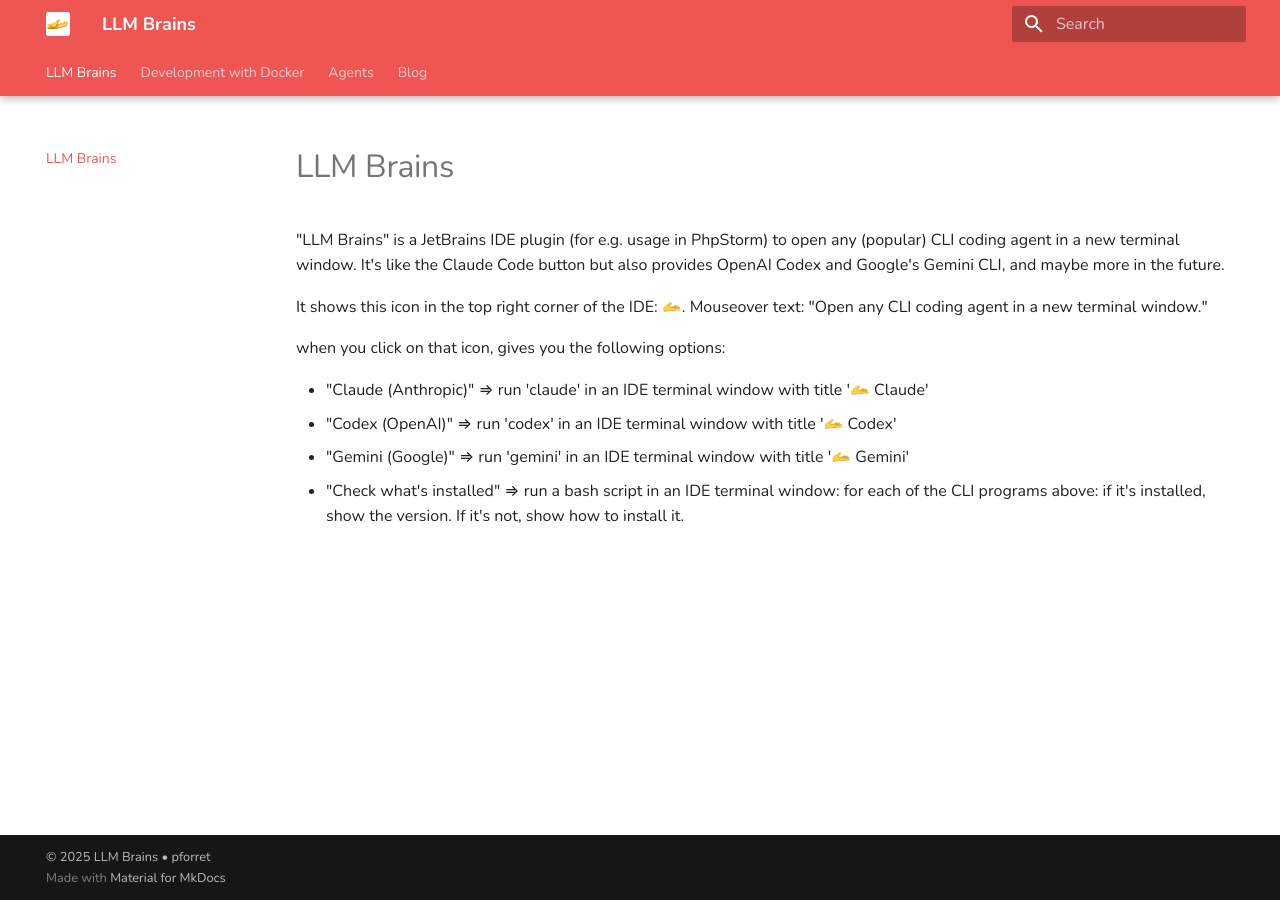
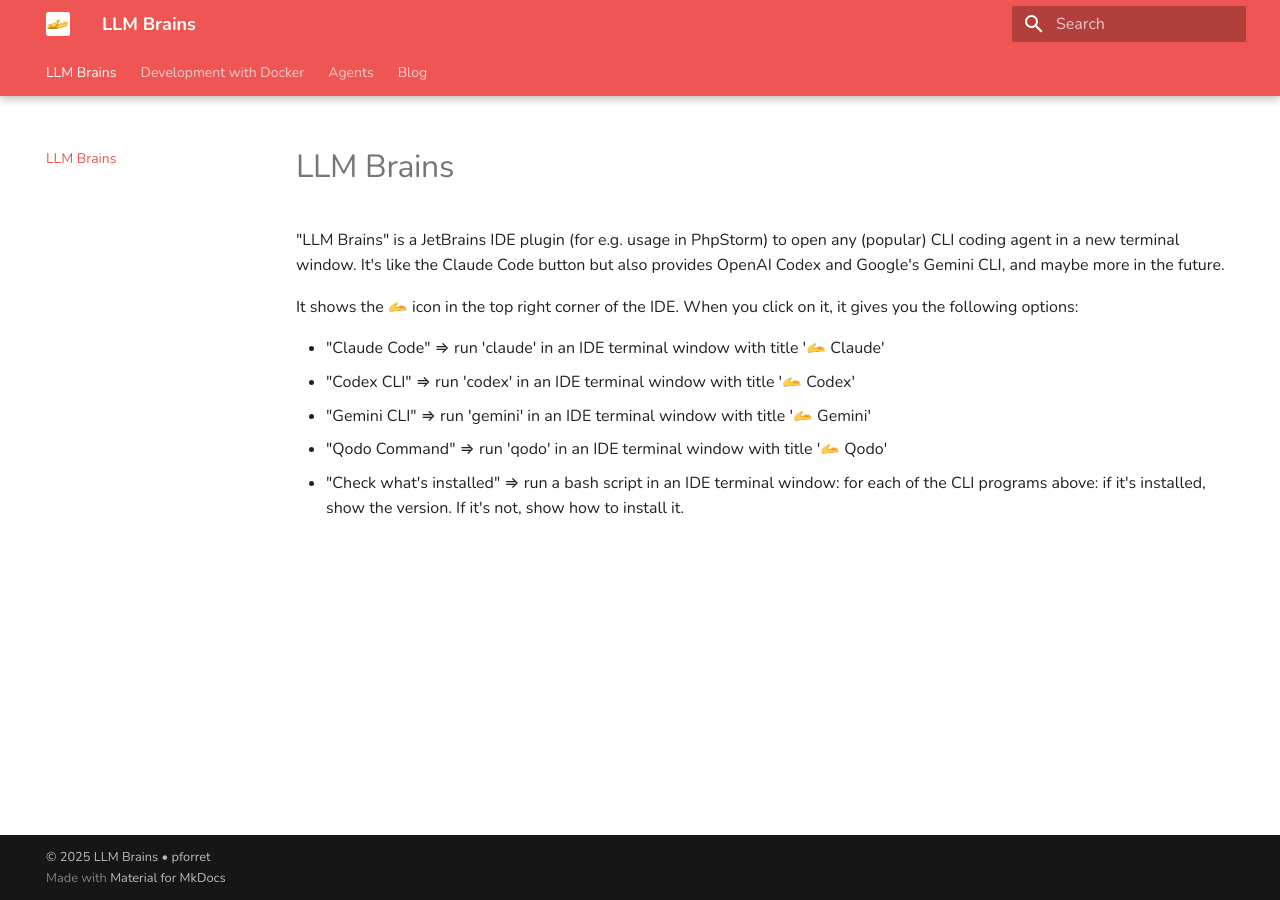
Before and after one commit to toolstud-io/LlmBrains, an MkDocs documentation site: the page built from docs/index.md, in a window 1280 px wide. Built offline with MkDocs 1.6.1 and Material for MkDocs 9.7.7, drawn with Linux system fonts in a browser that asks for light colours.

Commit message:
MOD: index.md

```diff
--- a/docs/index.md
+++ b/docs/index.md
@@ -3,11 +3,11 @@
 "LLM Brains" is a JetBrains IDE plugin (for e.g. usage in PhpStorm) to open any (popular) CLI coding agent in a new terminal window.
 It's like the Claude Code button but also provides OpenAI Codex and Google's Gemini CLI, and maybe more in the future.
 
-It shows this icon in the top right corner of the IDE: 🫴. Mouseover text: "Open any CLI coding agent in a new terminal window."
+It shows the 🫴 icon in the top right corner of the IDE.
+When you click on it, it gives you the following options:
 
-when you click on that icon, gives you the following options:
-
-* "Claude (Anthropic)" ⇒ run 'claude' in an IDE terminal window with title '🫴 Claude'
-* "Codex (OpenAI)" ⇒ run 'codex' in an IDE terminal window with title '🫴 Codex'
-* "Gemini (Google)" ⇒ run 'gemini' in an IDE terminal window with title '🫴 Gemini'
+* "Claude Code" ⇒ run 'claude' in an IDE terminal window with title '🫴 Claude'
+* "Codex CLI" ⇒ run 'codex' in an IDE terminal window with title '🫴 Codex'
+* "Gemini CLI" ⇒ run 'gemini' in an IDE terminal window with title '🫴 Gemini'
+* "Qodo Command" ⇒ run 'qodo' in an IDE terminal window with title '🫴 Qodo'
 * "Check what's installed" ⇒ run a bash script in an IDE terminal window: for each of the CLI programs above: if it's installed, show the version. If it's not, show how to install it.
```
